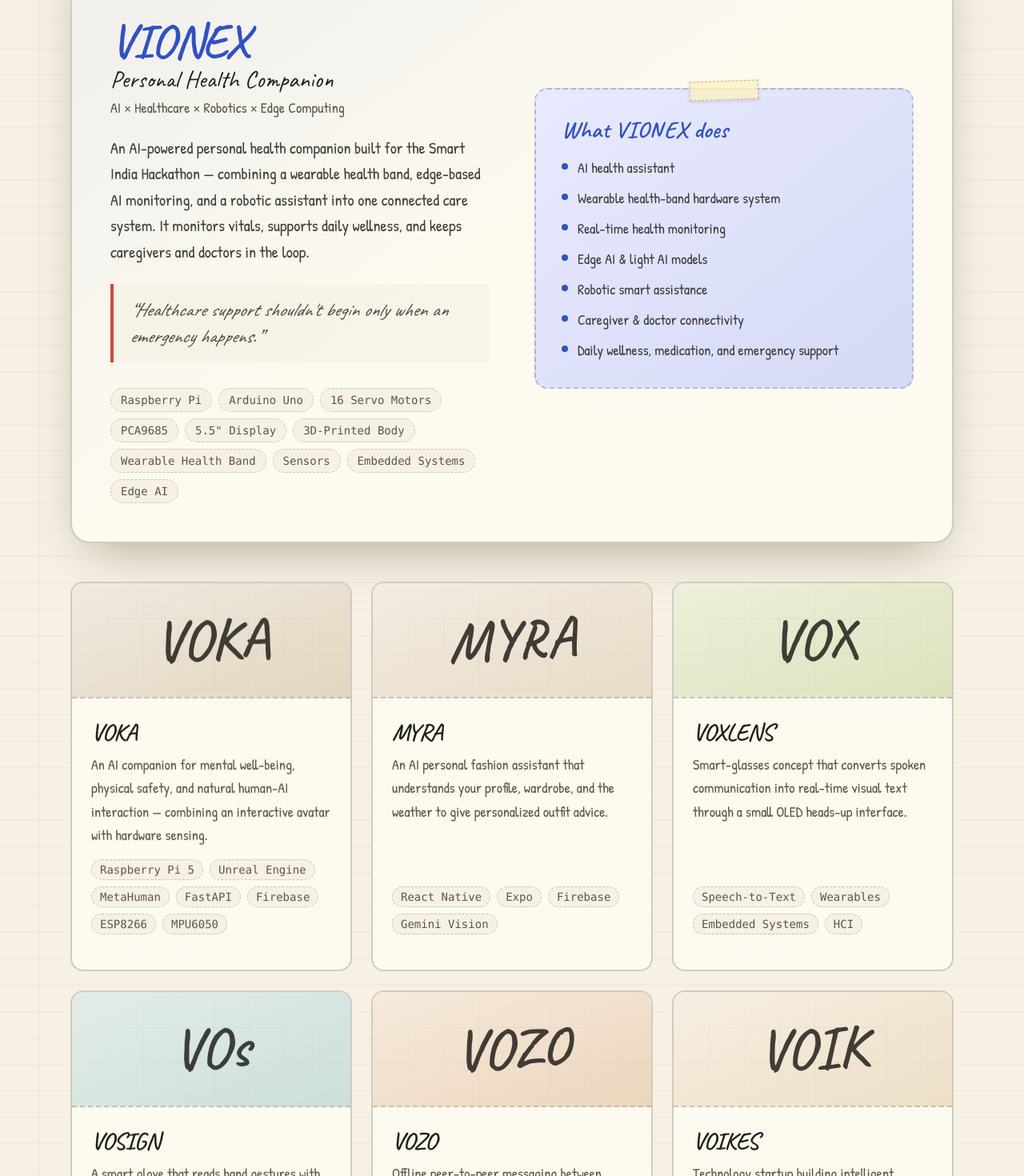
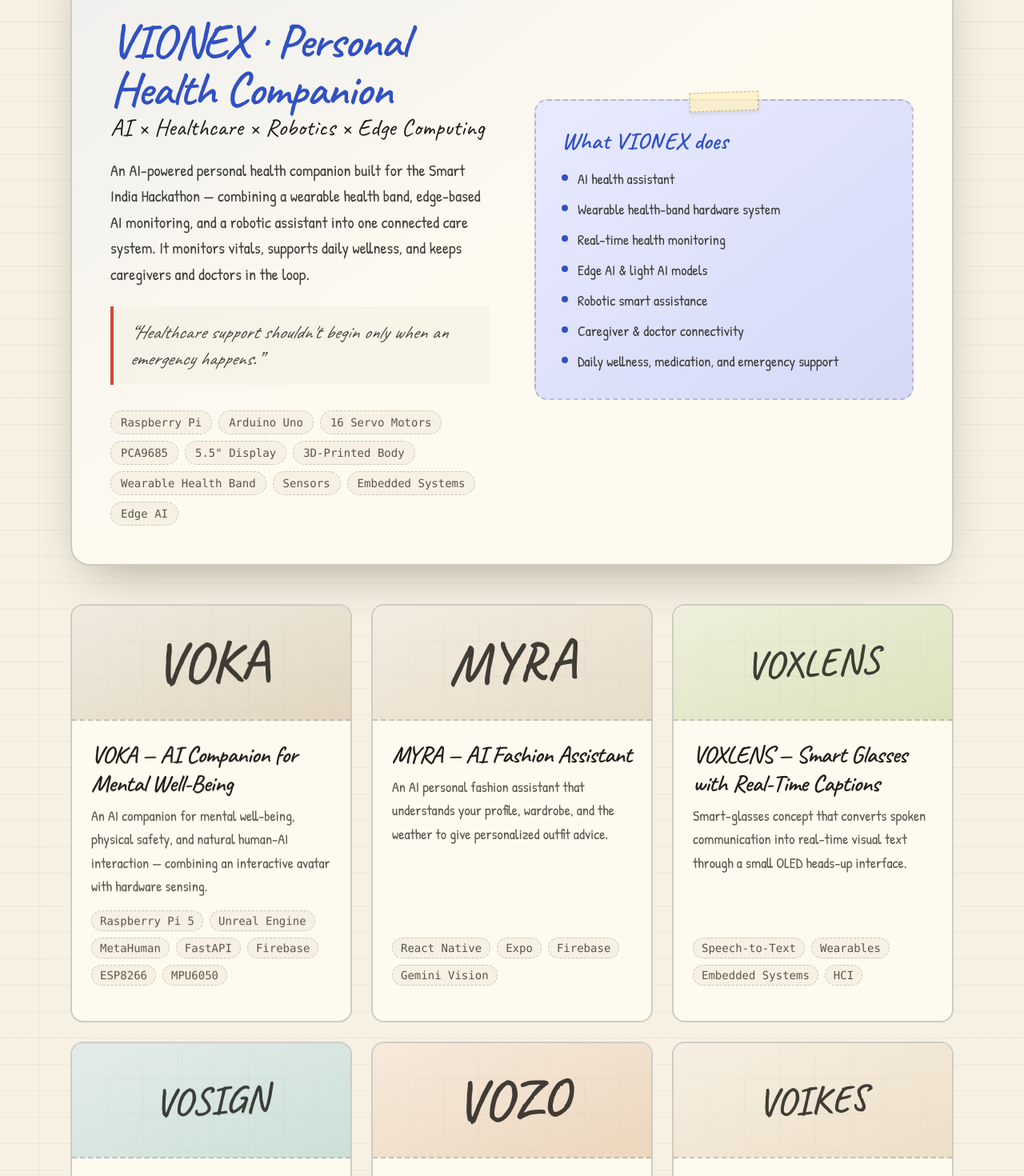
Before and after one commit to ananvaypandey/portfolio, a Next.js app: page /portfolio/projects in a window 1280 px wide. Shown: the part 500-1970 px from the top of the page at 80% size. Built offline with nearby package versions, Linux system fonts and the light colour scheme.

Commit message:
feat: live subscriber counts + compact mobile YT cards, remove INAMIGOS internship, full project names

```diff
--- a/components/Experience.tsx
+++ b/components/Experience.tsx
@@ -7,12 +7,6 @@ const jobs = [
     company: "VOIKES Technologies Pvt. Ltd.",
     period: "Present",
     desc: "Building AI-powered products across MedTech, assistive technology, robotics, software, and embedded systems — working across the full journey from idea and research to prototyping, hardware integration, and product development.",
-  },
-  {
-    role: "AI Data Analyst Intern",
-    company: "INAMIGOS Foundation",
-    period: "Internship",
-    desc: "Worked with AI and data-oriented workflows, developing practical experience in data analysis, analytical thinking, and technology-driven problem solving.",
   },
 ];
 
--- a/components/FeaturedProject.tsx
+++ b/components/FeaturedProject.tsx
@@ -42,13 +42,10 @@ export default function FeaturedProject() {
               </span>
             </div>
 
-            <h3 className="mt-6 font-hand text-6xl font-semibold tracking-tight text-accent">
-              VIONEX
+            <h3 className="mt-6 font-hand text-5xl font-semibold tracking-tight text-accent sm:text-6xl">
+              VIONEX · Personal Health Companion
             </h3>
-            <p className="font-hand text-3xl text-foreground">
-              Personal Health Companion
-            </p>
-            <p className="mt-1 text-lg text-muted">
+            <p className="font-hand text-2xl text-foreground sm:text-3xl">
               AI × Healthcare × Robotics × Edge Computing
             </p>
 
--- a/components/ProjectCard.tsx
+++ b/components/ProjectCard.tsx
@@ -62,7 +62,11 @@ export default function ProjectCard({ project }: { project: Project }) {
         className={`relative flex h-36 items-center justify-center overflow-hidden border-b-2 border-dashed border-borderish bg-gradient-to-br ${project.gradient}`}
       >
         <div className="bg-grid absolute inset-0 opacity-70 [mask-image:radial-gradient(ellipse_at_center,black_20%,transparent_78%)]" />
-        <span className="relative -rotate-3 font-hand text-7xl font-semibold text-foreground/85 transition-transform duration-500 group-hover:rotate-0 group-hover:text-accent">
+        <span
+          className={`relative -rotate-3 font-hand font-semibold text-foreground/85 transition-transform duration-500 group-hover:rotate-0 group-hover:text-accent ${
+            project.monogram.length > 5 ? "text-4xl sm:text-5xl" : "text-7xl"
+          }`}
+        >
           {project.monogram}
         </span>
       </div>
--- a/components/Projects.tsx
+++ b/components/Projects.tsx
@@ -5,7 +5,7 @@ import ProjectCard, { type Project } from "./ProjectCard";
 
 const projects: Project[] = [
   {
-    title: "VOKA",
+    title: "VOKA — AI Companion for Mental Well-Being",
     description:
       "An AI companion for mental well-being, physical safety, and natural human-AI interaction — combining an interactive avatar with hardware sensing.",
     tags: ["Raspberry Pi 5", "Unreal Engine", "MetaHuman", "FastAPI", "Firebase", "ESP8266", "MPU6050"],
@@ -13,7 +13,7 @@ const projects: Project[] = [
     monogram: "VOKA",
   },
   {
-    title: "MYRA",
+    title: "MYRA — AI Fashion Assistant",
     description:
       "An AI personal fashion assistant that understands your profile, wardrobe, and the weather to give personalized outfit advice.",
     tags: ["React Native", "Expo", "Firebase", "Gemini Vision"],
@@ -21,23 +21,23 @@ const projects: Project[] = [
     monogram: "MYRA",
   },
   {
-    title: "VOXLENS",
+    title: "VOXLENS — Smart Glasses with Real-Time Captions",
     description:
       "Smart-glasses concept that converts spoken communication into real-time visual text through a small OLED heads-up interface.",
     tags: ["Speech-to-Text", "Wearables", "Embedded Systems", "HCI"],
     gradient: "from-[#eef0db] to-[#dce2bd]",
-    monogram: "VOX",
+    monogram: "VOXLENS",
   },
   {
-    title: "VOSIGN",
+    title: "VOSIGN — Smart Glove for Speech",
     description:
       "A smart glove that reads hand gestures with flex sensors and translates movement into speech.",
     tags: ["Flex Sensors", "Embedded Systems", "Gesture Recognition"],
     gradient: "from-[#e4ece9] to-[#cbe0d8]",
-    monogram: "VOs",
+    monogram: "VOSIGN",
   },
   {
-    title: "VOZO",
+    title: "VOZO — Offline Peer-to-Peer Messenger",
     description:
       "Offline peer-to-peer messaging between nearby Android devices using Google's Nearby Connections API.",
     tags: ["Android", "Nearby Connections", "P2P Networking"],
@@ -45,12 +45,12 @@ const projects: Project[] = [
     monogram: "VOZO",
   },
   {
-    title: "VOIKES",
+    title: "VOIKES Technologies — Intelligent Products Startup",
     description:
       "Technology startup building intelligent products at the intersection of AI, assistive tech, healthcare, robotics, and human interaction.",
     tags: ["Startup", "MedTech", "AI", "Robotics"],
     gradient: "from-[#f6efe2] to-[#eddfc7]",
-    monogram: "VOIK",
+    monogram: "VOIKES",
     demo: "https://www.instagram.com/voikes.technologies/",
     demoLabel: "Company",
   },
--- a/lib/pfp.ts
+++ /dev/null
@@ -1,26 +0,0 @@
-export async function resolveChannelAvatar(
-  handle: string,
-  fallback: string
-): Promise<string> {
-  try {
-    const res = await fetch(`https://www.youtube.com/@${handle}/about`, {
-      headers: {
-        "User-Agent": "Mozilla/5.0",
-        "Accept-Language": "en-US,en;q=0.9",
-      },
-      signal: AbortSignal.timeout(8000),
-    });
-    if (!res.ok) return fallback;
-    const html = await res.text();
-
-    const og = html.match(/<meta property="og:image" content="([^"]+)"/);
-    if (og?.[1]) return og[1];
-
-    const avatar = html.match(/"avatar":\{"thumbnails":\[\{"url":"([^"]+)"/);
-    if (avatar?.[1]) return avatar[1];
-
-    return fallback;
-  } catch {
-    return fallback;
-  }
-}
--- /dev/null
+++ b/lib/youtube.ts
@@ -0,0 +1,40 @@
+export type ChannelInfo = { avatar: string; subscribers?: string };
+
+export async function resolveChannelInfo(
+  handle: string,
+  fallbackAvatar: string
+): Promise<ChannelInfo> {
+  const fallback: ChannelInfo = { avatar: fallbackAvatar };
+
+  try {
+    const res = await fetch(`https://www.youtube.com/@${handle}/about`, {
+      headers: {
+        "User-Agent": "Mozilla/5.0",
+        "Accept-Language": "en-US,en;q=0.9",
+      },
+      signal: AbortSignal.timeout(8000),
+    });
+    if (!res.ok) return fallback;
+    const html = await res.text();
+
+    const og = html.match(/<meta property="og:image" content="([^"]+)"/);
+    const avatar = og?.[1] ?? fallbackAvatar;
+
+    const subLabel = html.match(
+      /"subscriberCountText":\{"accessibility":\{"accessibilityData":\{"label":"([^"]+)"/
+    );
+    let subscribers: string | undefined;
+    if (subLabel?.[1]) {
+      const raw = subLabel[1]
+        .replace(/\s*subscribers?$/i, "")
+        .replace(/\s+thousand$/i, "K")
+        .replace(/\s+million$/i, "M")
+        .replace(/\s+billion$/i, "B");
+      subscribers = raw;
+    }
+
+    return { avatar, subscribers };
+  } catch {
+    return fallback;
+  }
+}
```
Also changed, not shown: components/YouTubeBlock.tsx (+31 -21 lines).
